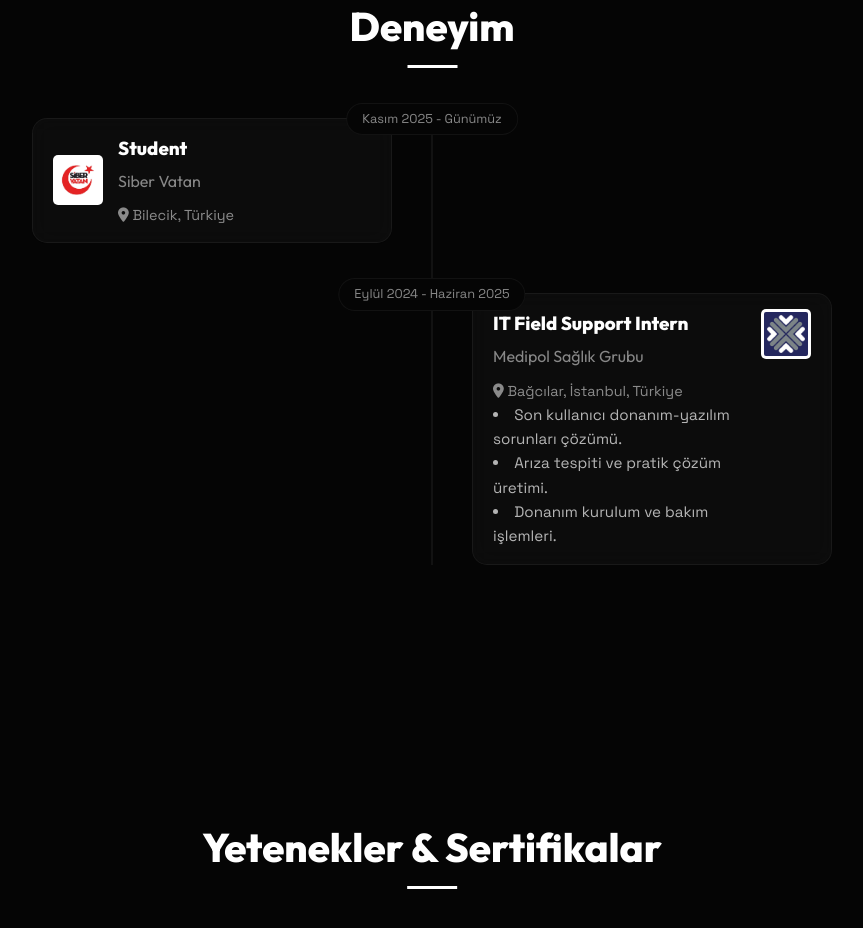
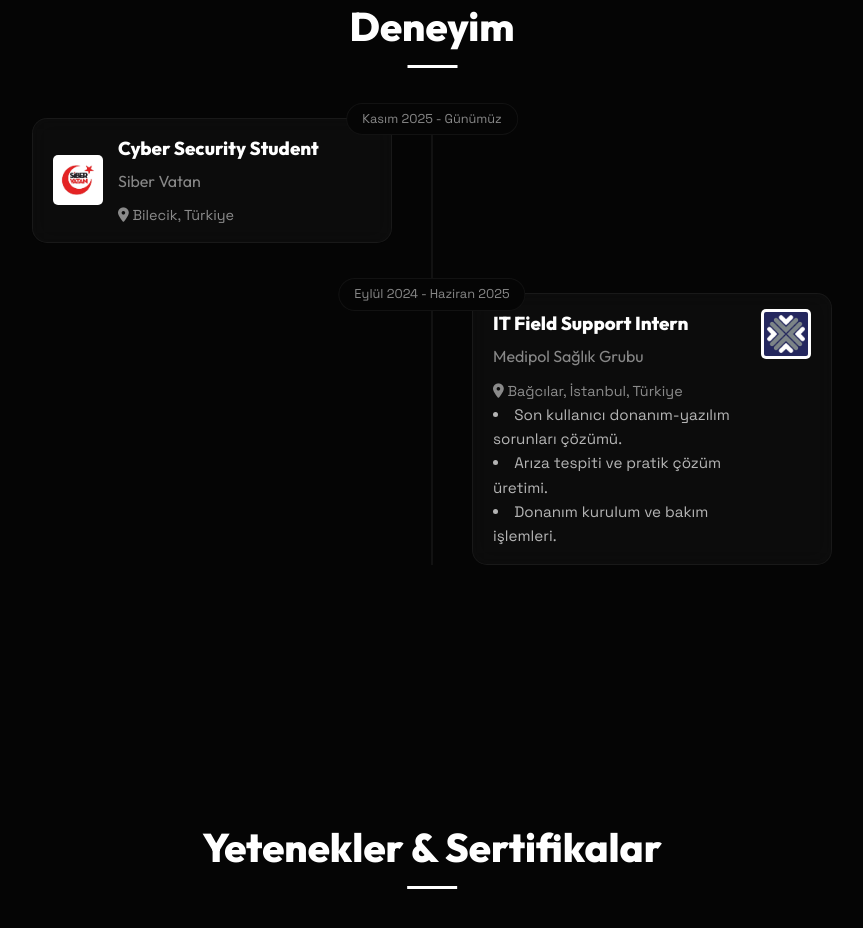
Before and after one commit to efekrbas/website, a React (Vite) app: page / in a window 1280 px wide. Shown: the part 1680-2608 px from the top of the page, without its empty margins (208-1071 px from the left). Built offline with nearby package versions, Linux system fonts and the light colour scheme; no server answers.

Commit message:
Update Experience.jsx

```diff
--- a/src/components/Experience.jsx
+++ b/src/components/Experience.jsx
@@ -20,7 +20,7 @@ const Experience = () => {
                                 <img src="/images/sibervatan.png" alt="Siber Vatan" className="company-logo" />
                             </div>
                             <div className="text-container">
-                                <h3>Student</h3>
+                                <h3>Cyber Security Student</h3>
                                 <h4>Siber Vatan</h4>
                                 <p className="location"><i className="fas fa-map-marker-alt"></i> Bilecik, Türkiye</p>
 
```
